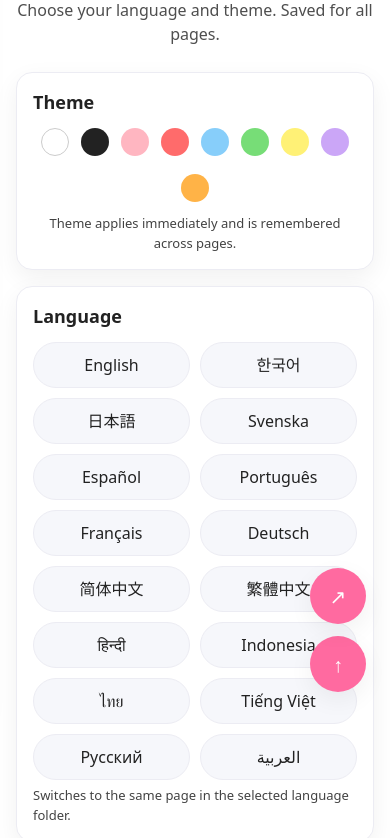
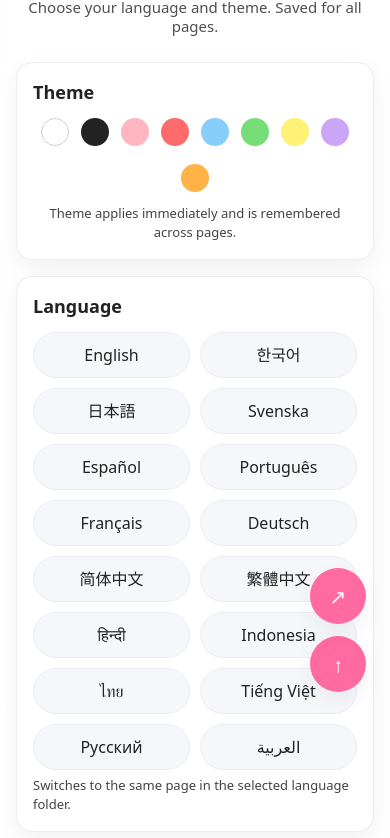
Before and after one commit to cute-bite/cute-copymoji-test, a plain HTML site: page en/settings.html in a window 390 px wide. Shown: the part 128-966 px from the top of the page. Drawn offline with Linux system fonts and the light colour scheme.

Commit message:
Add files via upload

```diff
--- a/en/settings.html
+++ b/en/settings.html
@@ -100,7 +100,15 @@
 <meta name="apple-mobile-web-app-capable" content="yes">
 <meta name="apple-mobile-web-app-status-bar-style" content="black-translucent">
 
-
+<style>
+  /* Mobile only: Settings 히어로 보조문구 -1px */
+  @media (max-width: 1023px){
+    .settings .hero > p{
+      font-size: calc(1em - 1px);
+      line-height: 1.25; /* 선택: 줄간격 보정 */
+    }
+  }
+</style>
 
 
 
```
Also changed, not shown: en/index.html (+1 -1 lines).
